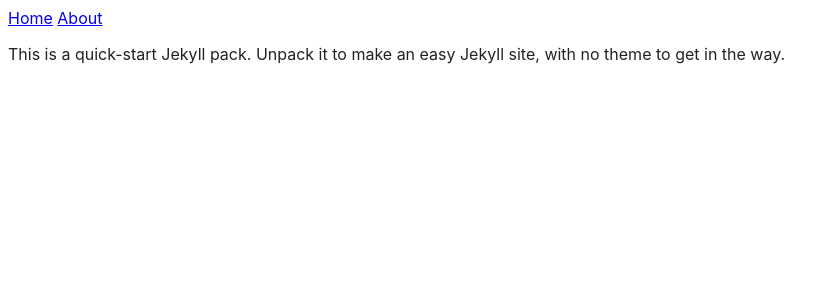
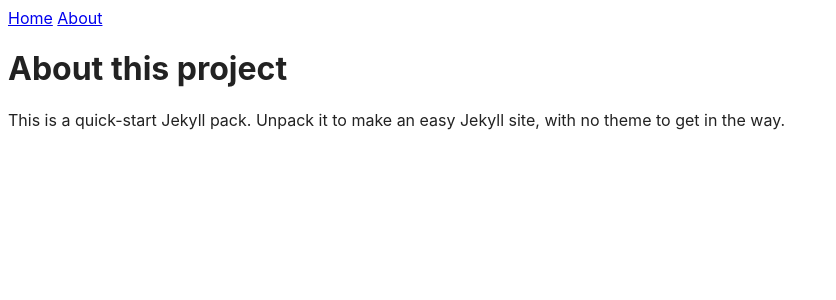
Before and after one commit to IN729-UXE/jekyll-bones, a Jekyll site: the page built from about.md, in a window 1280 px wide. Shown: the top 300 px of the page, without its empty margins (0-836 px from the left). Built offline with Jekyll 4.4.1, drawn with Linux system fonts in a browser that asks for light colours; nearby versions of some CDN libraries.

Commit message:
Add h1 with page name by default

```diff
--- a/_layouts/default.html
+++ b/_layouts/default.html
@@ -10,6 +10,7 @@
 </head>
 <body>
     {% include nav.html %}
+    <h1>{{ page.title }}</h1>
     {{ content }}
 </body>
 </html>
--- a/about.md
+++ b/about.md
@@ -1,5 +1,5 @@
 ---
 layout: default
-title: about
+title: About this project
 ---
 This is a quick-start Jekyll pack. Unpack it to make an easy Jekyll site, with no theme to get in the way.
```
Also changed, not shown: index.md (+0 -2 lines).
